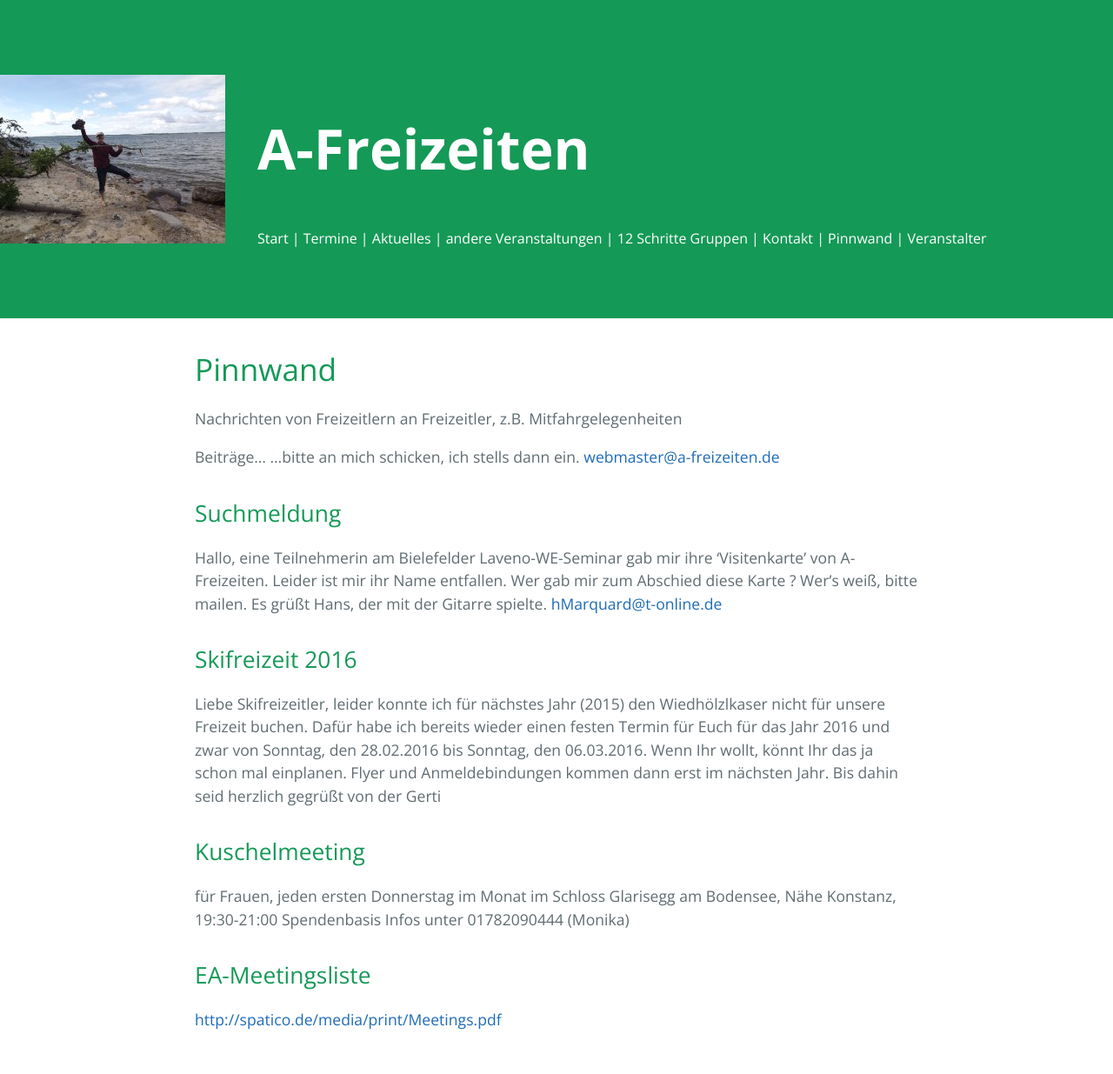
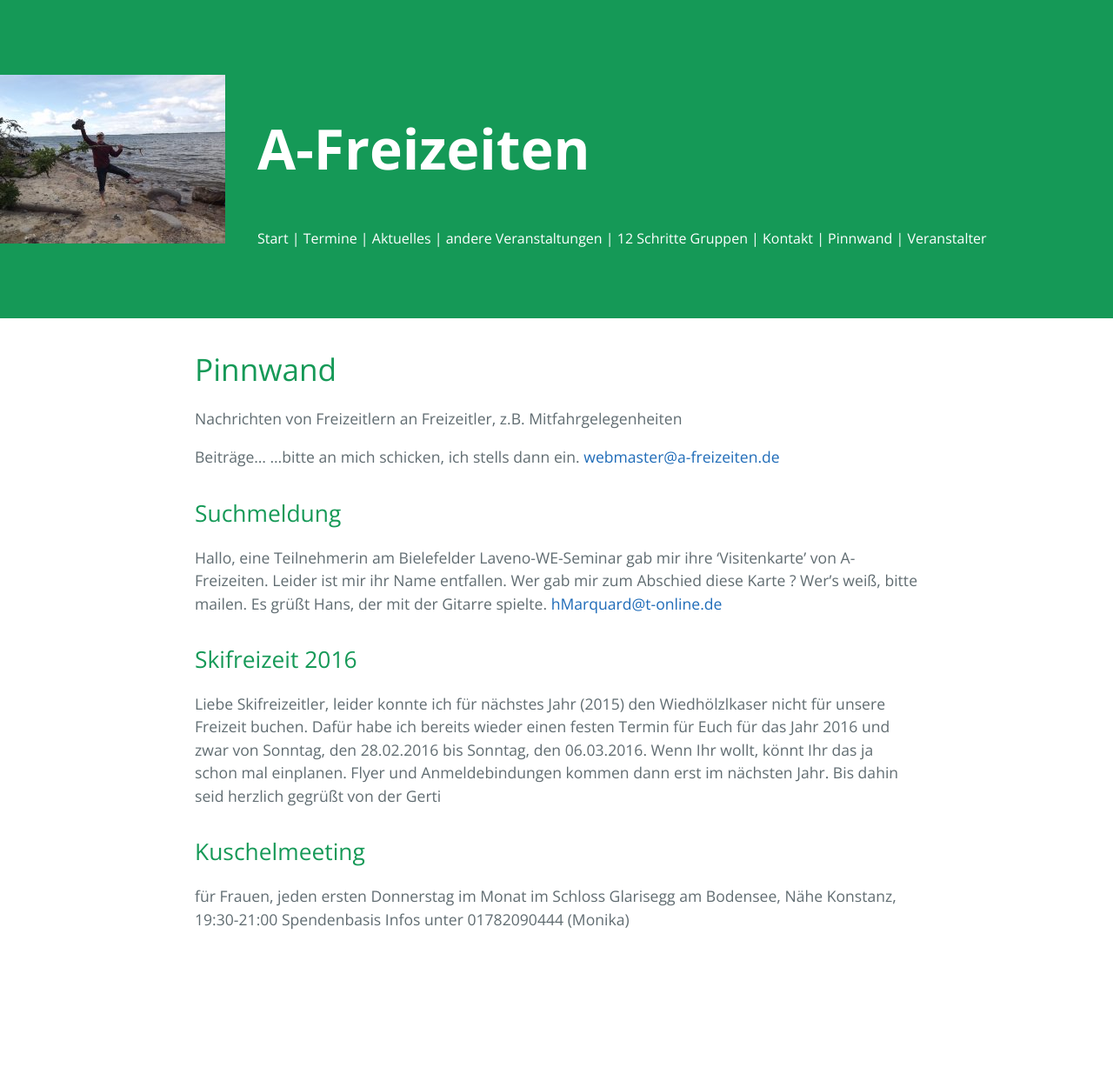
Before and after one commit to thomaskarlrichter/afreizeiten.github.io, a Jekyll site: the page built from pinnwand.md, in a window 1280 px wide. Shown: the whole page at 87% size. Built offline with Jekyll 4.4.1, drawn with Linux system fonts in a browser that asks for light colours; after the commit the page ends 1120 px from its top, so only the background shows below that.

Commit message:
pinnwand EA-Meetingsliste entfernt, weil die pdf fehlerhaft war

```diff
--- a/pinnwand.md
+++ b/pinnwand.md
@@ -34,8 +34,3 @@ Jahr. Bis dahin seid herzlich gegrüßt von der Gerti
 
 für Frauen, jeden ersten Donnerstag im Monat im Schloss Glarisegg am Bodensee,
 Nähe Konstanz, 19:30-21:00 Spendenbasis Infos unter 01782090444 (Monika)
-
-
-## EA-Meetingsliste
-
-<http://spatico.de/media/print/Meetings.pdf>
```
